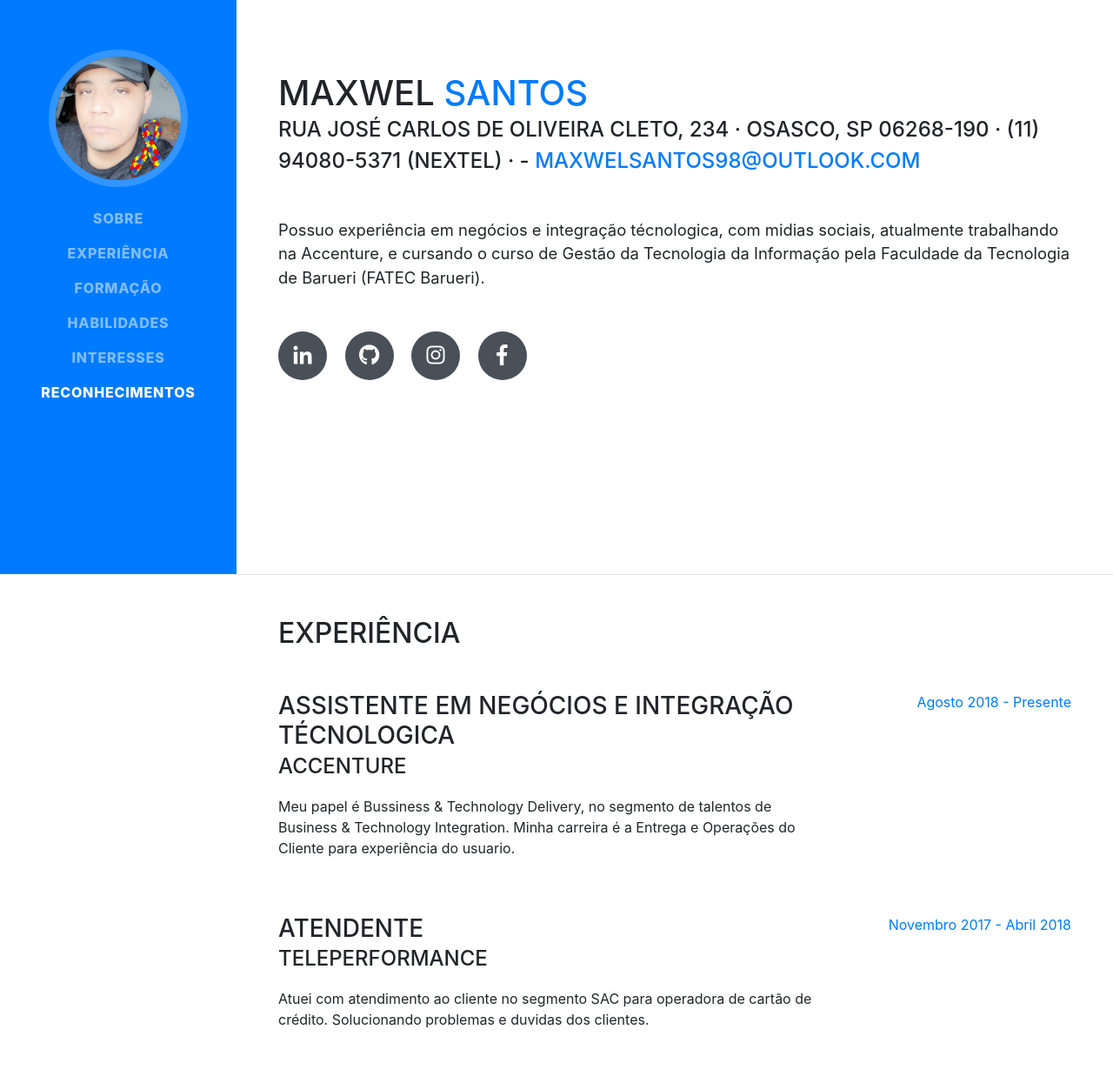
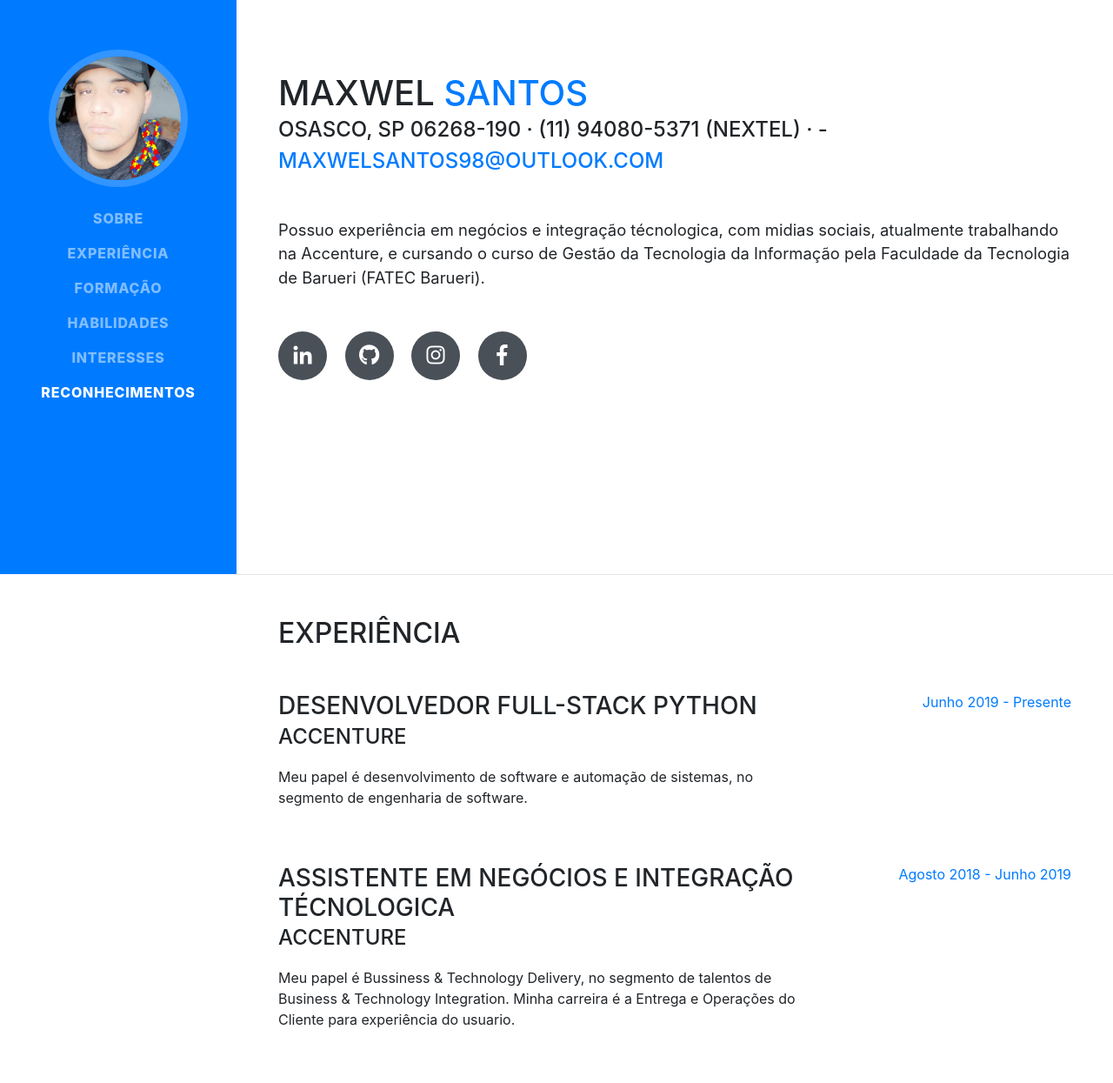
Before and after one commit to maxweljfsantos/homepage, a website with bundled scripts: page index.html in a window 1280 px wide. Shown: the part 140-1385 px from the top of the page at 87% size. Built offline with nearby package versions, Linux system fonts and the light colour scheme; a web font is replaced by a local one.

Commit message:
Update index.html
Alteração de cargo para desenvolvedor python

```diff
--- a/index.html
+++ b/index.html
@@ -66,7 +66,7 @@
           <h1 class="mb-0">Maxwel
             <span class="text-primary">Santos</span>
           </h1>
-          <div class="subheading mb-5">Rua José Carlos de Oliveira Cleto, 234 · Osasco, SP 06268-190 · (11) 94080-5371 (Nextel) ·
+          <div class="subheading mb-5">Osasco, SP 06268-190 · (11) 94080-5371 (Nextel) ·
 -           <a href="mailto:maxwelsantos98@outlook.com">maxwelsantos98@outlook.com</a>
           </div>
           <p class="lead mb-5">Possuo experiência em negócios e integração técnologica, com midias sociais, atualmente trabalhando na Accenture, e cursando o curso de Gestão da Tecnologia da Informação pela Faculdade da Tecnologia de Barueri (FATEC Barueri).</p>
@@ -95,12 +95,23 @@
 
           <div class="resume-item d-flex flex-column flex-md-row mb-5">
             <div class="resume-content mr-auto">
+              <h3 class="mb-0">Desenvolvedor Full-Stack Python</h3>
+              <div class="subheading mb-3">Accenture</div>
+              <p>Meu papel é desenvolvimento de software e automação de sistemas, no segmento de engenharia de software.</p>
+            </div>
+            <div class="resume-date text-md-right">
+              <span class="text-primary">Junho 2019 - Presente</span>
+            </div>
+          </div>
+
+          <div class="resume-item d-flex flex-column flex-md-row mb-5">
+            <div class="resume-content mr-auto">
               <h3 class="mb-0">Assistente em Negócios e Integração Técnologica</h3>
               <div class="subheading mb-3">Accenture</div>
               <p>Meu papel é Bussiness & Technology Delivery, no segmento de talentos de Business & Technology Integration. Minha carreira é a Entrega e Operações do Cliente para experiência do usuario.</p>
             </div>
             <div class="resume-date text-md-right">
-              <span class="text-primary">Agosto 2018 - Presente</span>
+              <span class="text-primary">Agosto 2018 - Junho 2019</span>
             </div>
           </div>
 
```
